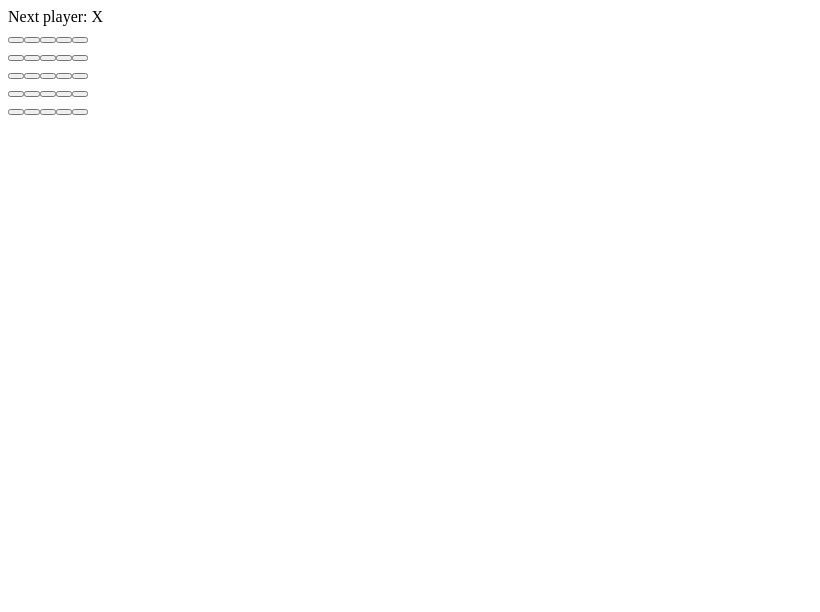
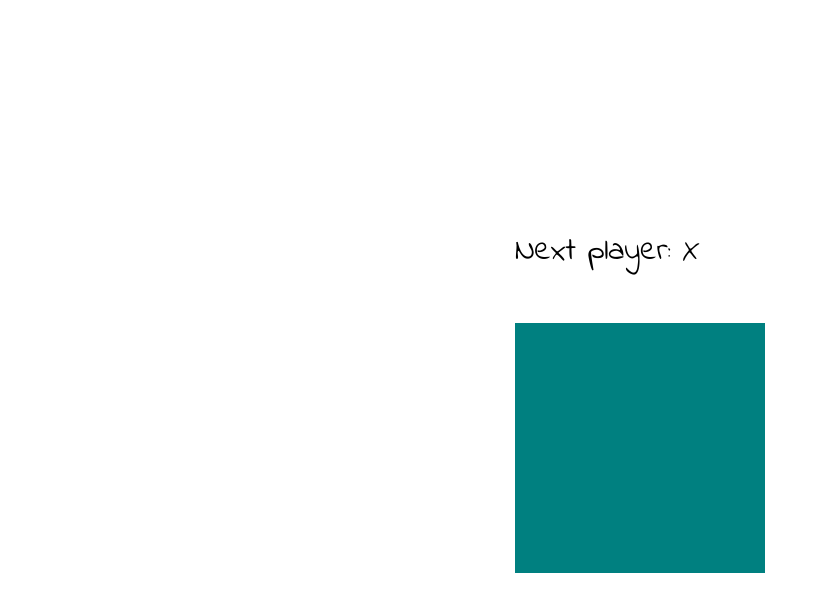
Before and after one commit to fac-13/REact-IN, a React app: page / in a window 1280 px wide. Shown: the whole page, without its empty margins (0-820 px from the left). Built offline with nearby package versions, Linux system fonts and the light colour scheme.

Commit message:
adds basic styles, grid and font

```diff
--- a/public/index.html
+++ b/public/index.html
@@ -4,6 +4,8 @@
     <meta charset="UTF-8">
     <meta name="viewport" content="width=device-width, initial-scale=1.0">
     <meta http-equiv="X-UA-Compatible" content="ie=edge">
+    <link rel="stylesheet" href="styles.css">
+    <link href="https://fonts.googleapis.com/css?family=Indie+Flower" rel="stylesheet">
     <title>Document</title>
 </head>
 <body>
--- a/public/styles.css
+++ b/public/styles.css
@@ -2,21 +2,180 @@ body{
     margin: 0;
     padding: 0;
     height: 100vh;
+    font-family: 'Indie Flower', cursive;
+    display:flex;
+    flex-direction: column;
+    justify-content: center;
+    align-items: center;
 }
 
 .container{
-    height: 90vh;
-    width: 90vh;
+    max-width: 300px;
+    display:flex;
+    flex-direction: column;
+    justify-content: center;
+    align-items: center;
 }
+
+.game-board{
+    max-width: 250px;
+    display: grid;
+    grid-template-areas:
+    "t t t t t"
+    ". . . . ."
+    "a b c d e"
+    "f g h i j"
+    "k l m n o"
+    "p q r s u"
+    "v w x y z";
+}
+
+.status-line{
+    grid-area: t;
+    margin-bottom: 3rem;
+    font-size: 2rem;
+}
+
 .square{
     border: none;
     outline: none;
     background-color: teal;
     height: 50px;
     width: 50px;
+    padding: 0;
+    color: #fafafa;
+    font-size: 2rem;
+    font-family: 'Indie Flower', cursive;
 }
 
 .board-row{
     margin:0;
     padding: 0;
 }
+
+.square0{
+ grid-area: a;
+ justify-self:center;
+ align-self: center;
+}
+.square1{
+ grid-area: b;
+ justify-self:center;
+ align-self: center;
+}
+.square2{
+ grid-area: c;
+ justify-self:center;
+ align-self: center;
+}
+.square3{
+ grid-area: d;
+ justify-self:center;
+ align-self: center;
+}
+.square4{
+ grid-area: e;
+ justify-self:center;
+ align-self: center;
+}
+.square5{
+ grid-area: f;
+ justify-self:center;
+ align-self: center;
+}
+.square6{
+ grid-area: g;
+ justify-self:center;
+ align-self: center;
+}
+.square7{
+ grid-area: h;
+ justify-self:center;
+ align-self: center;
+}
+.square8{
+ grid-area: i;
+ justify-self:center;
+ align-self: center;
+}
+.square9{
+ grid-area: j;
+ justify-self:center;
+ align-self: center;
+}
+.square10{
+ grid-area: k;
+ justify-self:center;
+ align-self: center;
+}
+.square11{
+ grid-area: l;
+ justify-self:center;
+ align-self: center;
+}
+
+.square12{
+grid-area: m;
+justify-self:center;
+align-self: center;
+}
+.square13{
+grid-area: n;
+justify-self:center;
+align-self: center;
+}
+.square14{
+grid-area: o;
+justify-self:center;
+align-self: center;
+}
+.square15{
+grid-area: p;
+justify-self:center;
+align-self: center;
+}
+.square16{
+grid-area: q;
+justify-self:center;
+align-self: center;
+}
+.square17{
+grid-area: r;
+justify-self:center;
+align-self: center;
+}
+.square18{
+grid-area: s;
+justify-self:center;
+align-self: center;
+}
+.square19{
+grid-area: u;
+justify-self:center;
+align-self: center;
+}
+.square20{
+grid-area: v;
+justify-self:center;
+align-self: center;
+}
+.square21{
+grid-area: w;
+justify-self:center;
+align-self: center;
+}
+.square22{
+ grid-area: x;
+ justify-self:center;
+ align-self: center;
+}
+.square23{
+grid-area: y;
+justify-self:center;
+align-self: center;
+}
+.square24{
+ grid-area: z;
+ justify-self:center;
+ align-self: center;
+}
--- a/src/components/board.js
+++ b/src/components/board.js
@@ -2,19 +2,21 @@ import React from 'react';
 import ReactDOM from 'react-dom';
 import Square from './square';
 import checkWinner from '../utils/checkWinner'
+
 
 class Board extends React.Component {
   constructor(props) {
     super(props);
     this.state = {
       squares: Array(25).fill(null),
-      xIsNext: true
+      xIsNext: true,
+      counter: 0
    }
   }
 
   handleClick = (i) => {
     const clonedSquares = JSON.parse(JSON.stringify(this.state.squares))
-    if (checkWinner(clonedSquares)){
+    if (checkWinner(clonedSquares) || clonedSquares[i]){
       console.log(checkWinner)
       return;
     }
@@ -27,7 +29,7 @@ class Board extends React.Component {
 
   renderSquare(i) {
     return (
-      <Square value={this.state.squares[i]} onClick={() => this.handleClick(i)}/>
+      <Square className={`square${i}`} value={this.state.squares[i]} onClick={() => this.handleClick(i)}/>
     )
   }
 
@@ -40,44 +42,34 @@ class Board extends React.Component {
         status = 'Next player: ' + (this.state.xIsNext ? 'X' : 'O');
       }
       return (
-        <div>
+        <React.Fragment>
         <div className="status-line" >{status}</div>
-          <div className="board-row">
             {this.renderSquare(0)}
             {this.renderSquare(1)}
             {this.renderSquare(2)}
             {this.renderSquare(3)}
             {this.renderSquare(4)}
-          </div>
-          <div className="board-row">
             {this.renderSquare(5)}
             {this.renderSquare(6)}
             {this.renderSquare(7)}
             {this.renderSquare(8)}
             {this.renderSquare(9)}
-          </div>
-          <div className="board-row">
             {this.renderSquare(10)}
             {this.renderSquare(11)}
             {this.renderSquare(12)}
             {this.renderSquare(13)}
             {this.renderSquare(14)}
-          </div>
-          <div className="board-row">
             {this.renderSquare(15)}
             {this.renderSquare(16)}
             {this.renderSquare(17)}
             {this.renderSquare(18)}
             {this.renderSquare(19)}
-          </div>
-          <div className="board-row">
             {this.renderSquare(20)}
             {this.renderSquare(21)}
             {this.renderSquare(22)}
             {this.renderSquare(23)}
             {this.renderSquare(24)}
-          </div>
-        </div>
+          </React.Fragment>
       );
     }
 }
--- a/src/components/game.js
+++ b/src/components/game.js
@@ -6,13 +6,9 @@ class Game extends React.Component {
 
   render() {
     return (
-      <div className="game">
         <div className="game-board">
           <Board />
         </div>
-        <div className="game-info">
-        </div>
-      </div>
     );
   }
 }
--- a/src/components/square.js
+++ b/src/components/square.js
@@ -1,10 +1,10 @@
 import React from 'react';
 import ReactDOM from 'react-dom';
 
-function Square(props){
+function Square(props) {
   return (
     <button
-      className="square" value={props.value} onClick={props.onClick}>
+      className={`square ${props.className}` }  onClick={props.onClick}>
       {props.value}
    </button>
     )
```
